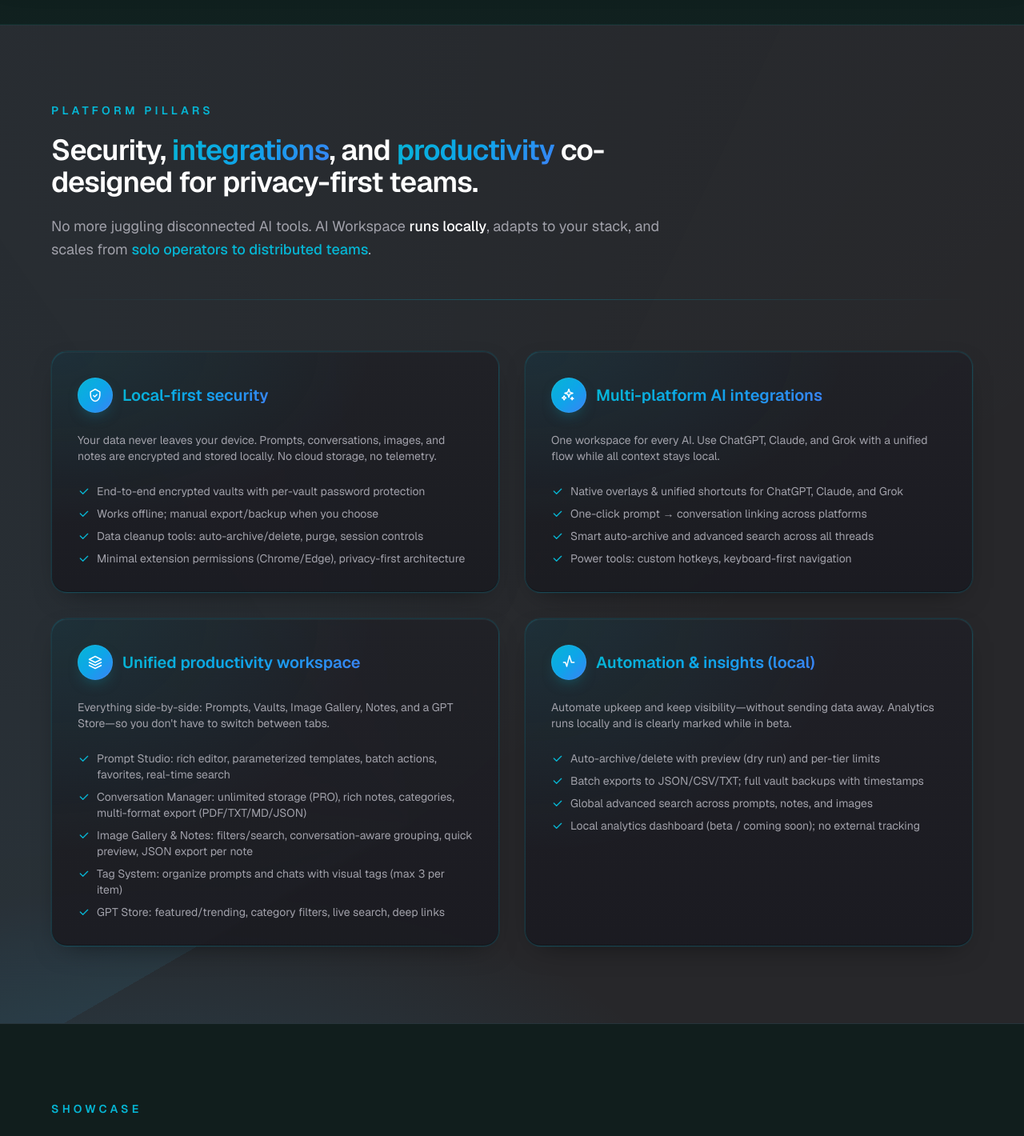
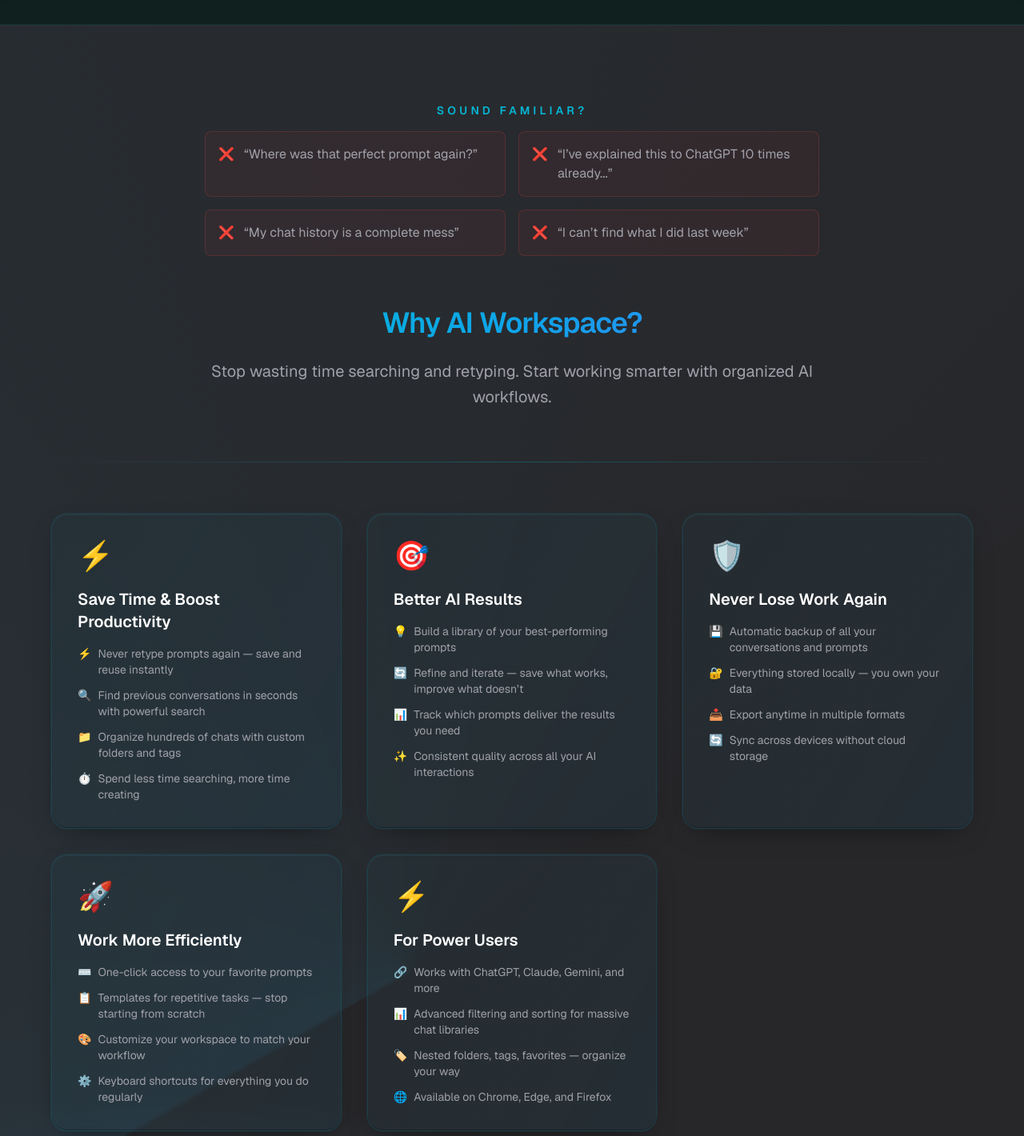
Before and after one commit to Strikeh/ai-workspace-landing, a Next.js app: page / in a window 1280 px wide. Shown: the part 1300-2720 px from the top of the page at 80% size. Built offline with nearby package versions, Linux system fonts and the light colour scheme.

Commit message:
Restructure features section to benefits-focused content with pain points

```diff
--- a/src/app/page.tsx
+++ b/src/app/page.tsx
@@ -22,57 +22,7 @@ const browserInstallButtons = [
   },
 ];
 
-const features = [
-  {
-    title: "Local-first security",
-    description:
-      "Your data never leaves your device. Prompts, conversations, images, and notes are encrypted and stored locally. No cloud storage, no telemetry.",
-    bullets: [
-      "End-to-end encrypted vaults with per-vault password protection",
-      "Works offline; manual export/backup when you choose",
-      "Data cleanup tools: auto-archive/delete, purge, session controls",
-      "Minimal extension permissions (Chrome/Edge), privacy-first architecture",
-    ],
-    icon: ShieldIcon,
-  },
-  {
-    title: "Multi-platform AI integrations",
-    description:
-      "One workspace for every AI. Use ChatGPT, Claude, and Grok with a unified flow while all context stays local.",
-    bullets: [
-      "Native overlays & unified shortcuts for ChatGPT, Claude, and Grok",
-      "One-click prompt → conversation linking across platforms",
-      "Smart auto-archive and advanced search across all threads",
-      "Power tools: custom hotkeys, keyboard-first navigation",
-    ],
-    icon: SparklesIcon,
-  },
-  {
-    title: "Unified productivity workspace",
-    description:
-      "Everything side-by-side: Prompts, Vaults, Image Gallery, Notes, and a GPT Store—so you don't have to switch between tabs.",
-    bullets: [
-      "Prompt Studio: rich editor, parameterized templates, batch actions, favorites, real-time search",
-      "Conversation Manager: unlimited storage (PRO), rich notes, categories, multi-format export (PDF/TXT/MD/JSON)",
-      "Image Gallery & Notes: filters/search, conversation-aware grouping, quick preview, JSON export per note",
-      "Tag System: organize prompts and chats with visual tags (max 3 per item)",
-      "GPT Store: featured/trending, category filters, live search, deep links",
-    ],
-    icon: LayersIcon,
-  },
-  {
-    title: "Automation & insights (local)",
-    description:
-      "Automate upkeep and keep visibility—without sending data away. Analytics runs locally and is clearly marked while in beta.",
-    bullets: [
-      "Auto-archive/delete with preview (dry run) and per-tier limits",
-      "Batch exports to JSON/CSV/TXT; full vault backups with timestamps",
-      "Global advanced search across prompts, notes, and images",
-      "Local analytics dashboard (beta / coming soon); no external tracking",
-    ],
-    icon: PulseIcon,
-  },
-];
+
 
 const showcases = [
   {
@@ -631,95 +581,292 @@ export default function Home() {
           style={{ borderColor: "var(--color-border)" }}
         >
           <div className="mx-auto max-w-7xl px-6 md:px-10 lg:px-16">
-            <div className="max-w-3xl space-y-5">
+            {/* Pain Points */}
+            <div className="max-w-3xl mx-auto text-center mb-16">
               <p
-                className="text-sm font-semibold uppercase tracking-[0.3em]"
+                className="text-sm font-semibold uppercase tracking-[0.3em] mb-4"
                 style={{ color: "var(--color-accent)" }}
               >
-                Platform pillars
+                Sound familiar?
               </p>
+              <div className="grid md:grid-cols-2 gap-4 text-left">
+                <div className="flex items-start gap-3 p-4 rounded-lg" style={{ background: "rgba(239, 68, 68, 0.05)", border: "1px solid rgba(239, 68, 68, 0.2)" }}>
+                  <span style={{ color: "#ef4444" }}>❌</span>
+                  <span style={{ color: "var(--color-text-secondary)" }}>&ldquo;Where was that perfect prompt again?&rdquo;</span>
+                </div>
+                <div className="flex items-start gap-3 p-4 rounded-lg" style={{ background: "rgba(239, 68, 68, 0.05)", border: "1px solid rgba(239, 68, 68, 0.2)" }}>
+                  <span style={{ color: "#ef4444" }}>❌</span>
+                  <span style={{ color: "var(--color-text-secondary)" }}>&ldquo;I&rsquo;ve explained this to ChatGPT 10 times already...&rdquo;</span>
+                </div>
+                <div className="flex items-start gap-3 p-4 rounded-lg" style={{ background: "rgba(239, 68, 68, 0.05)", border: "1px solid rgba(239, 68, 68, 0.2)" }}>
+                  <span style={{ color: "#ef4444" }}>❌</span>
+                  <span style={{ color: "var(--color-text-secondary)" }}>&ldquo;My chat history is a complete mess&rdquo;</span>
+                </div>
+                <div className="flex items-start gap-3 p-4 rounded-lg" style={{ background: "rgba(239, 68, 68, 0.05)", border: "1px solid rgba(239, 68, 68, 0.2)" }}>
+                  <span style={{ color: "#ef4444" }}>❌</span>
+                  <span style={{ color: "var(--color-text-secondary)" }}>&ldquo;I can&rsquo;t find what I did last week&rdquo;</span>
+                </div>
+              </div>
+            </div>
+
+            {/* Solution */}
+            <div className="max-w-3xl mx-auto text-center mb-16">
               <h2
-                className="text-3xl font-semibold tracking-tight sm:text-4xl"
-                style={{ color: "var(--color-text)" }}
+                className="text-3xl font-semibold tracking-tight sm:text-4xl mb-6"
+                style={{
+                  background: "var(--premium-title-gradient)",
+                  backgroundClip: "text",
+                  WebkitBackgroundClip: "text",
+                  WebkitTextFillColor: "transparent",
+                }}
               >
-                <span style={{ color: "var(--color-text)" }}>Security</span>,{" "}
-                <span
-                  style={{
-                    background: "var(--premium-title-gradient)",
-                    backgroundClip: "text",
-                    WebkitBackgroundClip: "text",
-                    WebkitTextFillColor: "transparent",
-                  }}
-                >
-                  integrations
-                </span>
-                , and{" "}
-                <span
-                  style={{
-                    background: "var(--premium-title-gradient)",
-                    backgroundClip: "text",
-                    WebkitBackgroundClip: "text",
-                    WebkitTextFillColor: "transparent",
-                  }}
-                >
-                  productivity
-                </span>{" "}
-                co-designed for privacy-first teams.
+                Why AI Workspace?
               </h2>
               <p
-                className="text-lg leading-relaxed"
+                className="text-xl leading-relaxed"
                 style={{ color: "var(--color-text-secondary)" }}
               >
-                No more juggling disconnected AI tools. AI Workspace{" "}
-                <span style={{ color: "var(--color-text)", fontWeight: 500 }}>
-                  runs locally
-                </span>
-                , adapts to your stack, and scales from{" "}
-                <span style={{ color: "var(--color-accent)", fontWeight: 500 }}>
-                  solo operators to distributed teams
-                </span>
-                .
+                Stop wasting time searching and retyping. Start working smarter with organized AI workflows.
               </p>
             </div>
 
             <div className="mt-12 h-px bg-gradient-to-r from-transparent via-cyan-500/30 to-transparent" />
 
-            <div className="mt-16 grid gap-8 md:grid-cols-2">
-              {features.map((feature) => (
+            <div className="mt-16 grid gap-8 md:grid-cols-2 lg:grid-cols-3">
+              {/* Save Time & Boost Productivity */}
+              <div
+                className="feature-card group relative overflow-hidden rounded-3xl p-8 shadow-xl transition-all duration-300 hover:-translate-y-1 hover:shadow-2xl"
+                style={{
+                  background:
+                    "linear-gradient(120deg, rgba(6, 182, 212, 0.03), rgba(14, 165, 233, 0.06))",
+                  border: "1px solid rgba(6, 182, 212, 0.12)",
+                }}
+              >
                 <div
-                  key={feature.title}
-                  className="feature-card flex h-full flex-col gap-6 p-8 transition-all"
-                >
-                  <div className="flex items-center gap-3">
-                    <span className="feature-icon">
-                      <feature.icon className="h-5 w-5" />
-                    </span>
-                    <h3 className="feature-title text-xl font-semibold">
-                      {feature.title}
-                    </h3>
-                  </div>
-                  <p
-                    className="text-sm"
-                    style={{ color: "var(--color-text-secondary)" }}
-                  >
-                    {feature.description}
-                  </p>
-                  <ul
-                    className="feature-bullets space-y-2 text-sm"
-                    style={{ color: "var(--color-text-secondary)" }}
-                  >
-                    {feature.bullets.map((item) => (
-                      <li key={item} className="flex items-start gap-2">
-                        <CheckIcon
-                          className="mt-0.5 h-4 w-4 flex-none"
-                          style={{ color: "var(--color-accent)" }}
-                        />
-                        <span>{item}</span>
-                      </li>
-                    ))}
+                  className="absolute inset-0 opacity-0 transition-opacity duration-300 group-hover:opacity-100"
+                  style={{
+                    background:
+                      "linear-gradient(135deg, rgba(6, 182, 212, 0.05), rgba(14, 165, 233, 0.1), rgba(59, 130, 246, 0.05))",
+                  }}
+                />
+                <div className="relative z-10">
+                  <div className="mb-5">
+                    <span className="text-4xl">⚡</span>
+                  </div>
+                  <h3
+                    className="mb-4 text-xl font-semibold"
+                    style={{ color: "var(--color-text)" }}
+                  >
+                    Save Time & Boost Productivity
+                  </h3>
+                  <ul className="space-y-3 text-sm" style={{ color: "var(--color-text-secondary)" }}>
+                    <li className="flex items-start gap-2">
+                      <span>⚡</span>
+                      <span>Never retype prompts again &mdash; save and reuse instantly</span>
+                    </li>
+                    <li className="flex items-start gap-2">
+                      <span>🔍</span>
+                      <span>Find previous conversations in seconds with powerful search</span>
+                    </li>
+                    <li className="flex items-start gap-2">
+                      <span>📁</span>
+                      <span>Organize hundreds of chats with custom folders and tags</span>
+                    </li>
+                    <li className="flex items-start gap-2">
+                      <span>⏱️</span>
+                      <span>Spend less time searching, more time creating</span>
+                    </li>
                   </ul>
                 </div>
-              ))}
+              </div>
+
+              {/* Better AI Results */}
+              <div
+                className="feature-card group relative overflow-hidden rounded-3xl p-8 shadow-xl transition-all duration-300 hover:-translate-y-1 hover:shadow-2xl"
+                style={{
+                  background:
+                    "linear-gradient(120deg, rgba(6, 182, 212, 0.03), rgba(14, 165, 233, 0.06))",
+                  border: "1px solid rgba(6, 182, 212, 0.12)",
+                }}
+              >
+                <div
+                  className="absolute inset-0 opacity-0 transition-opacity duration-300 group-hover:opacity-100"
+                  style={{
+                    background:
+                      "linear-gradient(135deg, rgba(6, 182, 212, 0.05), rgba(14, 165, 233, 0.1), rgba(59, 130, 246, 0.05))",
+                  }}
+                />
+                <div className="relative z-10">
+                  <div className="mb-5">
+                    <span className="text-4xl">🎯</span>
+                  </div>
+                  <h3
+                    className="mb-4 text-xl font-semibold"
+                    style={{ color: "var(--color-text)" }}
+                  >
+                    Better AI Results
+                  </h3>
+                  <ul className="space-y-3 text-sm" style={{ color: "var(--color-text-secondary)" }}>
+                    <li className="flex items-start gap-2">
+                      <span>💡</span>
+                      <span>Build a library of your best-performing prompts</span>
+                    </li>
+                    <li className="flex items-start gap-2">
+                      <span>🔄</span>
+                      <span>Refine and iterate &mdash; save what works, improve what doesn&rsquo;t</span>
+                    </li>
+                    <li className="flex items-start gap-2">
+                      <span>📊</span>
+                      <span>Track which prompts deliver the results you need</span>
+                    </li>
+                    <li className="flex items-start gap-2">
+                      <span>✨</span>
+                      <span>Consistent quality across all your AI interactions</span>
+                    </li>
+                  </ul>
+                </div>
+              </div>
+
+              {/* Never Lose Work Again */}
+              <div
+                className="feature-card group relative overflow-hidden rounded-3xl p-8 shadow-xl transition-all duration-300 hover:-translate-y-1 hover:shadow-2xl"
+                style={{
+                  background:
+                    "linear-gradient(120deg, rgba(6, 182, 212, 0.03), rgba(14, 165, 233, 0.06))",
+                  border: "1px solid rgba(6, 182, 212, 0.12)",
+                }}
+              >
+                <div
+                  className="absolute inset-0 opacity-0 transition-opacity duration-300 group-hover:opacity-100"
+                  style={{
+                    background:
+                      "linear-gradient(135deg, rgba(6, 182, 212, 0.05), rgba(14, 165, 233, 0.1), rgba(59, 130, 246, 0.05))",
+                  }}
+                />
+                <div className="relative z-10">
+                  <div className="mb-5">
+                    <span className="text-4xl">🛡️</span>
+                  </div>
+                  <h3
+                    className="mb-4 text-xl font-semibold"
+                    style={{ color: "var(--color-text)" }}
+                  >
+                    Never Lose Work Again
+                  </h3>
+                  <ul className="space-y-3 text-sm" style={{ color: "var(--color-text-secondary)" }}>
+                    <li className="flex items-start gap-2">
+                      <span>💾</span>
+                      <span>Automatic backup of all your conversations and prompts</span>
+                    </li>
+                    <li className="flex items-start gap-2">
+                      <span>🔐</span>
+                      <span>Everything stored locally &mdash; you own your data</span>
+                    </li>
+                    <li className="flex items-start gap-2">
+                      <span>📥</span>
+                      <span>Export anytime in multiple formats</span>
+                    </li>
+                    <li className="flex items-start gap-2">
+                      <span>🔄</span>
+                      <span>Sync across devices without cloud storage</span>
+                    </li>
+                  </ul>
+                </div>
+              </div>
+
+              {/* Work More Efficiently */}
+              <div
+                className="feature-card group relative overflow-hidden rounded-3xl p-8 shadow-xl transition-all duration-300 hover:-translate-y-1 hover:shadow-2xl"
+                style={{
+                  background:
+                    "linear-gradient(120deg, rgba(6, 182, 212, 0.03), rgba(14, 165, 233, 0.06))",
+                  border: "1px solid rgba(6, 182, 212, 0.12)",
+                }}
+              >
+                <div
+                  className="absolute inset-0 opacity-0 transition-opacity duration-300 group-hover:opacity-100"
+                  style={{
+                    background:
+                      "linear-gradient(135deg, rgba(6, 182, 212, 0.05), rgba(14, 165, 233, 0.1), rgba(59, 130, 246, 0.05))",
+                  }}
+                />
+                <div className="relative z-10">
+                  <div className="mb-5">
+                    <span className="text-4xl">🚀</span>
+                  </div>
+                  <h3
+                    className="mb-4 text-xl font-semibold"
+                    style={{ color: "var(--color-text)" }}
+                  >
+                    Work More Efficiently
+                  </h3>
+                  <ul className="space-y-3 text-sm" style={{ color: "var(--color-text-secondary)" }}>
+                    <li className="flex items-start gap-2">
+                      <span>⌨️</span>
+                      <span>One-click access to your favorite prompts</span>
+                    </li>
+                    <li className="flex items-start gap-2">
+                      <span>📋</span>
+                      <span>Templates for repetitive tasks &mdash; stop starting from scratch</span>
+                    </li>
+                    <li className="flex items-start gap-2">
+                      <span>🎨</span>
+                      <span>Customize your workspace to match your workflow</span>
+                    </li>
+                    <li className="flex items-start gap-2">
+                      <span>⚙️</span>
+                      <span>Keyboard shortcuts for everything you do regularly</span>
+                    </li>
+                  </ul>
+                </div>
+              </div>
+
+              {/* For Power Users */}
+              <div
+                className="feature-card group relative overflow-hidden rounded-3xl p-8 shadow-xl transition-all duration-300 hover:-translate-y-1 hover:shadow-2xl"
+                style={{
+                  background:
+                    "linear-gradient(120deg, rgba(6, 182, 212, 0.03), rgba(14, 165, 233, 0.06))",
+                  border: "1px solid rgba(6, 182, 212, 0.12)",
+                }}
+              >
+                <div
+                  className="absolute inset-0 opacity-0 transition-opacity duration-300 group-hover:opacity-100"
+                  style={{
+                    background:
+                      "linear-gradient(135deg, rgba(6, 182, 212, 0.05), rgba(14, 165, 233, 0.1), rgba(59, 130, 246, 0.05))",
+                  }}
+                />
+                <div className="relative z-10">
+                  <div className="mb-5">
+                    <span className="text-4xl">⚡</span>
+                  </div>
+                  <h3
+                    className="mb-4 text-xl font-semibold"
+                    style={{ color: "var(--color-text)" }}
+                  >
+                    For Power Users
+                  </h3>
+                  <ul className="space-y-3 text-sm" style={{ color: "var(--color-text-secondary)" }}>
+                    <li className="flex items-start gap-2">
+                      <span>🔗</span>
+                      <span>Works with ChatGPT, Claude, Gemini, and more</span>
+                    </li>
+                    <li className="flex items-start gap-2">
+                      <span>📊</span>
+                      <span>Advanced filtering and sorting for massive chat libraries</span>
+                    </li>
+                    <li className="flex items-start gap-2">
+                      <span>🏷️</span>
+                      <span>Nested folders, tags, favorites &mdash; organize your way</span>
+                    </li>
+                    <li className="flex items-start gap-2">
+                      <span>🌐</span>
+                      <span>Available on Chrome, Edge, and Firefox</span>
+                    </li>
+                  </ul>
+                </div>
+              </div>
             </div>
           </div>
         </section>
@@ -2070,23 +2217,6 @@ function Badge({
   );
 }
 
-function ArrowRightIcon(props: SVGProps<SVGSVGElement>) {
-  return (
-    <svg
-      viewBox="0 0 24 24"
-      fill="none"
-      stroke="currentColor"
-      strokeWidth="1.8"
-      strokeLinecap="round"
-      strokeLinejoin="round"
-      {...props}
-    >
-      <path d="M5 12h14" />
-      <path d="M13 6l6 6-6 6" />
-    </svg>
-  );
-}
-
 function CheckIcon(props: SVGProps<SVGSVGElement>) {
   return (
     <svg
@@ -2156,7 +2286,7 @@ function LayersIcon(props: SVGProps<SVGSVGElement>) {
   );
 }
 
-function PulseIcon(props: SVGProps<SVGSVGElement>) {
+function ArrowRightIcon(props: SVGProps<SVGSVGElement>) {
   return (
     <svg
       viewBox="0 0 24 24"
@@ -2167,7 +2297,8 @@ function PulseIcon(props: SVGProps<SVGSVGElement>) {
       strokeLinejoin="round"
       {...props}
     >
-      <path d="M4 12h3l2 6 4-16 3 10h4" />
+      <path d="M5 12h14" />
+      <path d="M13 6l6 6-6 6" />
     </svg>
   );
 }
```
